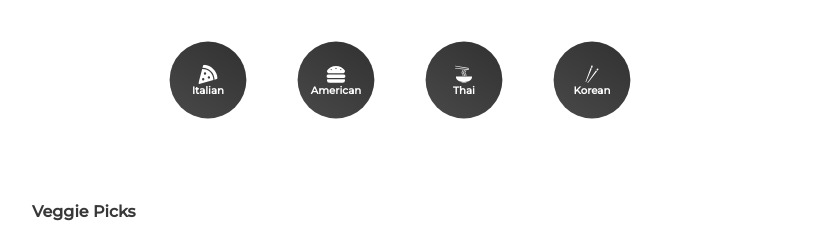
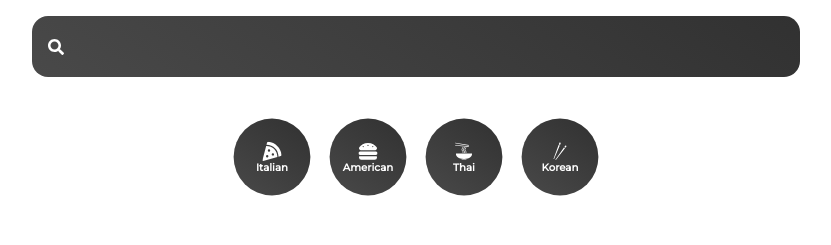
Before and after one commit to mdugay4/recipe-book, a React (Create React App) app: page / in a window 1280 px wide. Shown: the top 245 px of the page, without its empty margins (224-1055 px from the left). Built offline with nearby package versions, Linux system fonts and the light colour scheme; no server answers.

Commit message:
Added Searching Function and Searched Page to Direct to

```diff
--- a/src/App.js
+++ b/src/App.js
@@ -1,11 +1,13 @@
 import Pages from './pages/Pages';
 import Category from './components/Category';
+import Search from './components/Search';
 import { BrowserRouter } from 'react-router-dom';
 
 function App() {
     return (
         <div className='App'>
             <BrowserRouter>
+                <Search />
                 <Category />
                 <Pages />
             </BrowserRouter>
--- a/src/components/Category.jsx
+++ b/src/components/Category.jsx
@@ -29,7 +29,7 @@
 const List = styled.div`
     display: flex;
     justify-content: center;
-    margin: 2rem 0rem;
+    margin: 2rem 0;
 `;
 
 const SLink = styled(NavLink)`
@@ -38,7 +38,6 @@
     justify-content: center;
     align-items: center;
     border-radius: 50%;
-    margin-right: 2rem;
     text-decoration: none;
     background: linear-gradient(35deg, #494949, #313131);
     width: 6rem;
--- /dev/null
+++ b/src/components/Search.jsx
@@ -0,0 +1,55 @@
+import { useState } from 'react';
+import styled from 'styled-components';
+import { FaSearch } from 'react-icons/fa';
+import { useNavigate } from 'react-router-dom';
+
+function Search() {
+    const [input, setInput] = useState('');
+    const navigate = useNavigate();
+
+    const submitHandler = (e) => {
+        e.preventDefault();
+        navigate(`/searched/${input}`);
+    };
+
+    return (
+        <FormStyle onSubmit={submitHandler}>
+            <div>
+                <FaSearch />
+                <input
+                    onChange={(e) => setInput(e.target.value)}
+                    type='text'
+                    value={input}
+                />
+            </div>
+        </FormStyle>
+    );
+}
+
+const FormStyle = styled.form`
+    margin: 1rem 0;
+    div {
+        position: relative;
+        width: 100%;
+    }
+    input {
+        border: none;
+        background: linear-gradient(35deg, #494949, #313131);
+        font-size: 1.5rem;
+        color: white;
+        padding: 1rem 3rem;
+        border: none;
+        border-radius: 1rem;
+        outline: none;
+        width: 100%;
+    }
+    svg {
+        position: absolute;
+        top: 50%;
+        left: 0%;
+        transform: translate(100%, -50%);
+        color: white;
+    }
+`;
+
+export default Search;
--- a/src/pages/Pages.jsx
+++ b/src/pages/Pages.jsx
@@ -1,5 +1,6 @@
 import Home from './Home';
 import Cuisine from './Cuisine';
+import Searched from './Searched';
 import { Route, Routes } from 'react-router-dom';
 
 function Pages() {
@@ -7,6 +8,7 @@
         <Routes>
             <Route path='/' element={<Home />} />
             <Route path='/cuisine/:type' element={<Cuisine />} />
+            <Route path='/searched/:search' element={<Searched />} />
         </Routes>
     );
 }
--- /dev/null
+++ b/src/pages/Searched.jsx
@@ -0,0 +1,56 @@
+import { useEffect, useState } from 'react';
+import { useParams } from 'react-router-dom';
+import styled from 'styled-components';
+
+function Searched() {
+    const [searchedRecipe, setSearchedRecipe] = useState([]);
+    let params = useParams();
+
+    const getSearchedRecipe = async (name) => {
+        const api = await fetch(
+            `https://api.spoonacular.com/recipes/complexSearch?apiKey=${process.env.REACT_APP_API_KEY}&number=9&query=${name}`
+        );
+        const recipe = await api.json();
+        console.log(recipe);
+        setSearchedRecipe(recipe.results);
+    };
+
+    useEffect(() => {
+        getSearchedRecipe(params.search);
+    }, [params.search]);
+
+    return (
+        <Grid>
+            {searchedRecipe.map((item) => {
+                return (
+                    <Card key={item.id}>
+                        <img src={item.image} alt='' />
+                        <h4>{item.title}</h4>
+                    </Card>
+                );
+            })}
+        </Grid>
+    );
+}
+
+const Grid = styled.div`
+    display: grid;
+    grid-template-columns: repeat(auto-fit, minmax(20rem, 1fr));
+    grid-gap: 3rem;
+`;
+
+const Card = styled.div`
+    img {
+        width: 100%;
+        border-radius: 2rem;
+    }
+    a {
+        text-decoration: none;
+    }
+    h4 {
+        text-align: center;
+        padding: 1rem;
+    }
+`;
+
+export default Searched;
```
